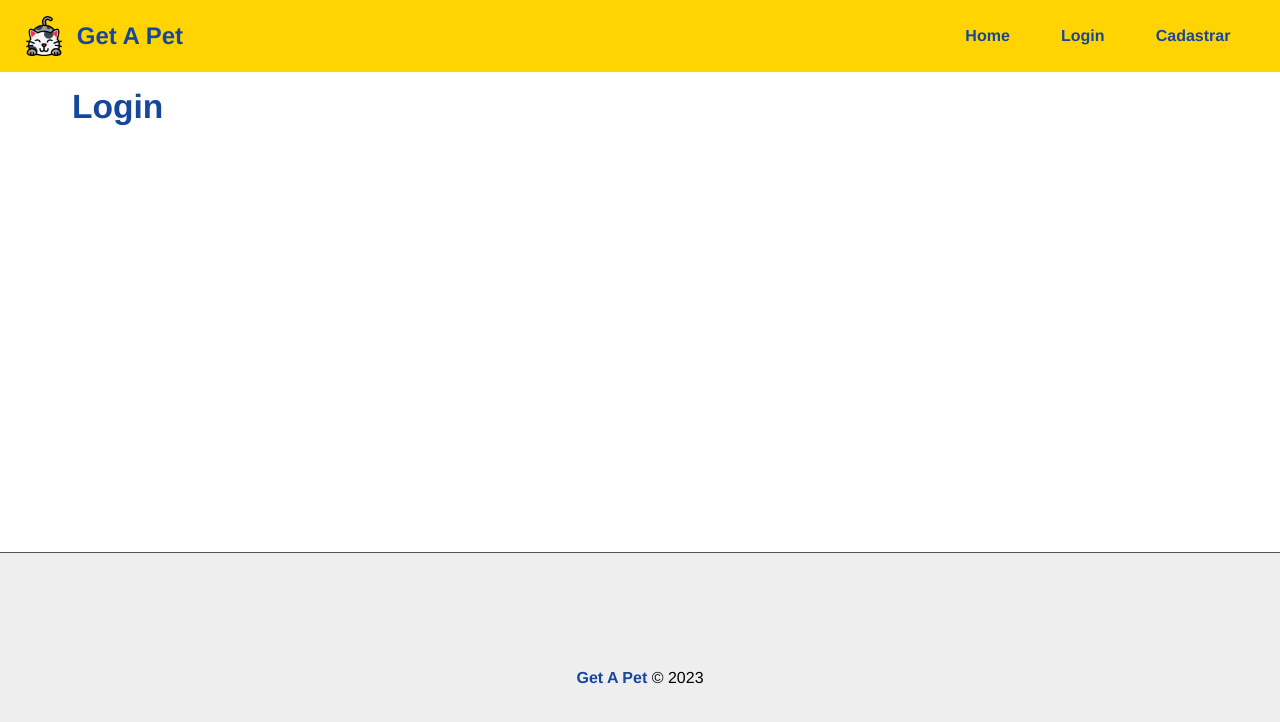
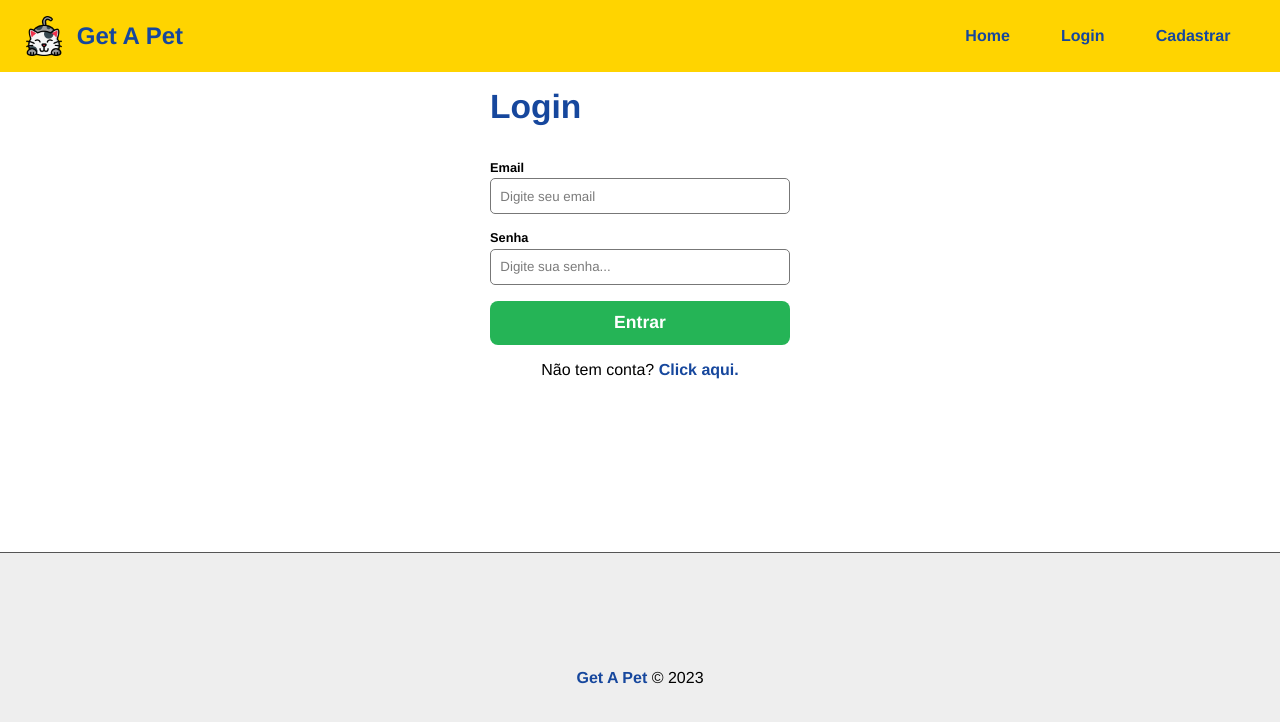
Before and after one commit to MaraisaFerreira/get_a_pet_MERN, a React (Vite) app in the folder frontend/: page /login in a window 1280 px wide. Shown: the top 722 px of the page. Built offline with nearby package versions, Linux system fonts and the light colour scheme.

Commit message:
login fun

```diff
--- a/frontend/src/components/pages/auth/Login.jsx
+++ b/frontend/src/components/pages/auth/Login.jsx
@@ -1,7 +1,52 @@
+/* style */
+import style from '../../form/Form.module.css';
+
+import { useContext, useState } from 'react';
+import { Link } from 'react-router-dom';
+
+/* components */
+import Input from '../../form/Input';
+
+/* context */
+import { Context } from '../../../context/UserContext';
+
 function Login() {
+	const [user, setUser] = useState({});
+
+	const { login } = useContext(Context);
+
+	function handleOnChange(e) {
+		setUser({ ...user, [e.target.name]: e.target.value });
+	}
+
+	function handleSubmit(e) {
+		e.preventDefault();
+		login(user);
+	}
+
 	return (
-		<section>
+		<section className={style.form_container}>
 			<h1>Login</h1>
+			<form onSubmit={handleSubmit}>
+				<Input
+					text='Email'
+					name='email'
+					type='email'
+					placeholder='Digite seu email'
+					handleOnChange={handleOnChange}
+				/>
+				<Input
+					text='Senha'
+					name='password'
+					type='password'
+					placeholder='Digite sua senha...'
+					handleOnChange={handleOnChange}
+				/>
+				<input type='submit' value='Entrar' />
+			</form>
+			<p>
+				Não tem conta? <Link to='/register'>Click aqui.</Link>
+			</p>
 		</section>
 	);
 }
--- a/frontend/src/context/UserContext.jsx
+++ b/frontend/src/context/UserContext.jsx
@@ -5,10 +5,10 @@
 const Context = createContext();
 
 function UserProvider({ children }) {
-	const { authenticated, register, logout } = useAuth();
+	const { authenticated, register, logout, login } = useAuth();
 
 	return (
-		<Context.Provider value={{ authenticated, register, logout }}>
+		<Context.Provider value={{ authenticated, register, logout, login }}>
 			{children}
 		</Context.Provider>
 	);
--- a/frontend/src/hooks/useAuth.jsx
+++ b/frontend/src/hooks/useAuth.jsx
@@ -11,9 +11,6 @@
 	const [authenticated, setAuthenticated] = useState(false);
 	const navigate = useNavigate();
 
-	let msgTxt;
-	let type;
-
 	useEffect(() => {
 		const token = localStorage.getItem('token');
 
@@ -24,12 +21,12 @@
 	}, []);
 
 	async function register(user) {
+		let msgTxt = 'Cadastro realizado com sucesso!';
+		let type = 'success';
 		try {
 			const data = await api.post('/users/register', user).then((response) => {
 				return response.data;
 			});
-			msgTxt = 'Cadastro realizado com sucesso!';
-			type = 'success';
 			await authUser(data);
 		} catch (err) {
 			msgTxt = err.response.data.message;
@@ -45,9 +42,25 @@
 		navigate('/');
 	}
 
+	async function login(user) {
+		let msgTxt = 'Login realizado com sucesso!';
+		let type = 'success';
+		try {
+			const data = await api.post('/users/login', user).then((response) => {
+				return response.data;
+			});
+			await authUser(data);
+		} catch (err) {
+			msgTxt = err.response.data.message;
+			type = 'error';
+		}
+
+		setFlashMessage(msgTxt, type);
+	}
+
 	function logout() {
-		msgTxt = 'Deslogado!';
-		type = 'success';
+		const msgTxt = 'Deslogado!';
+		const type = 'success';
 
 		setAuthenticated(false);
 		localStorage.removeItem('token');
@@ -55,5 +68,5 @@
 		navigate('/');
 	}
 
-	return { authenticated, register, logout };
+	return { authenticated, register, logout, login };
 }
```
